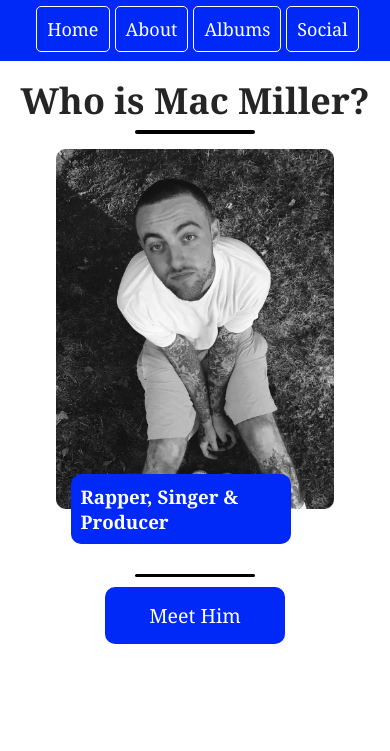
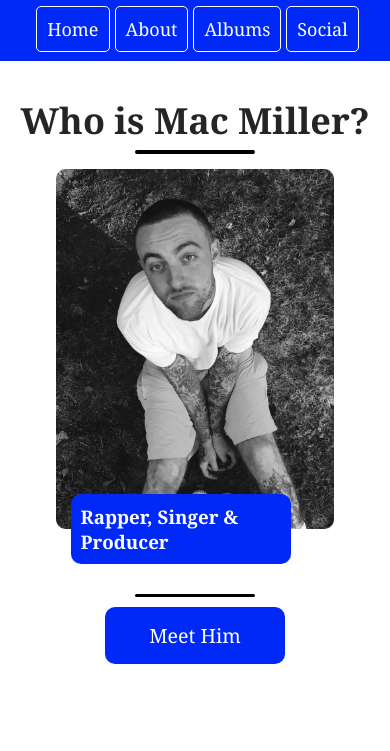
Before and after one commit to rovicz/MacMillerBlog, a plain HTML site: page index.html in a window 390 px wide. Shown: the part 93-844 px from the top of the page. Drawn offline with Linux system fonts and the light colour scheme.

Commit message:
responsive 1.8.1

```diff
--- a/src/style.css
+++ b/src/style.css
@@ -158,7 +158,7 @@
   }
 
   .home h2 {
-    padding: 40px 0 15px 0;
+    padding: 60px 0 15px 0;
     font-size: 2.25em;
   }
 
```
